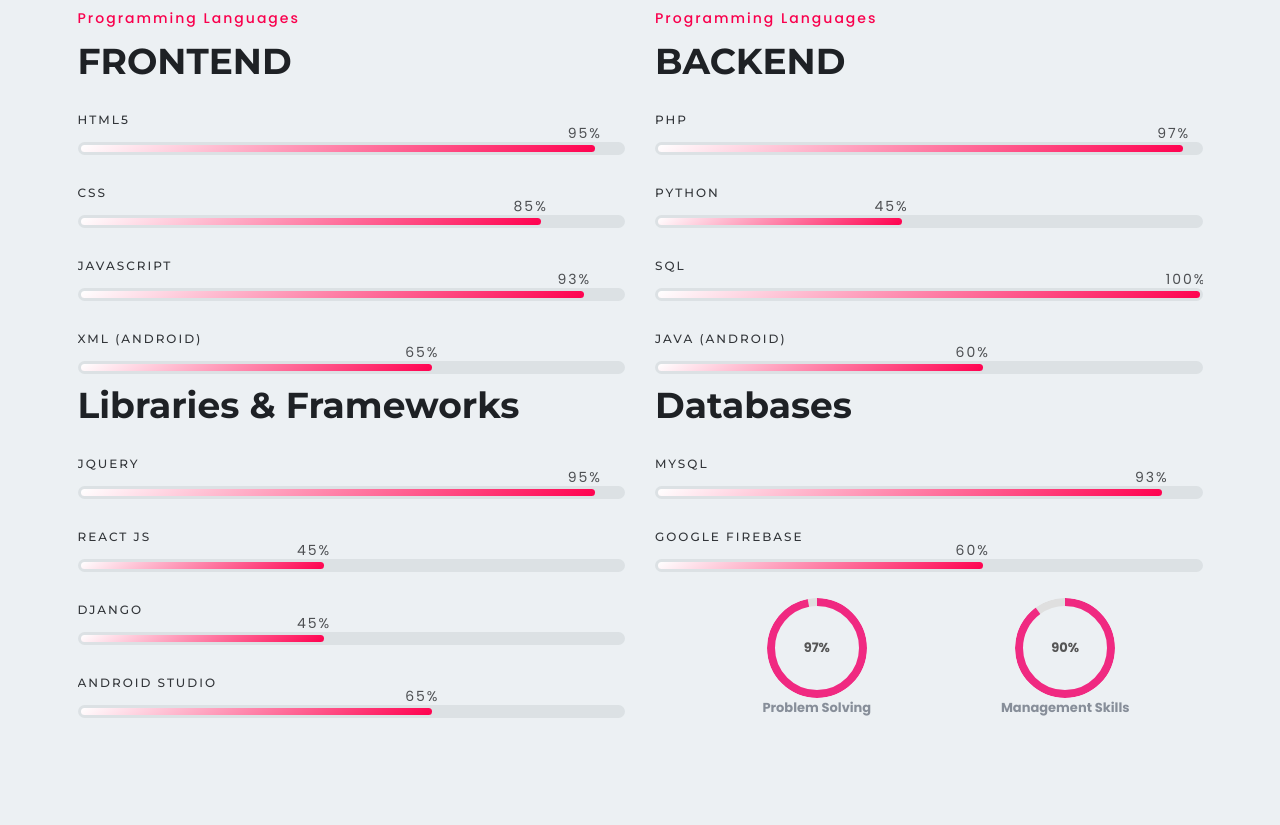
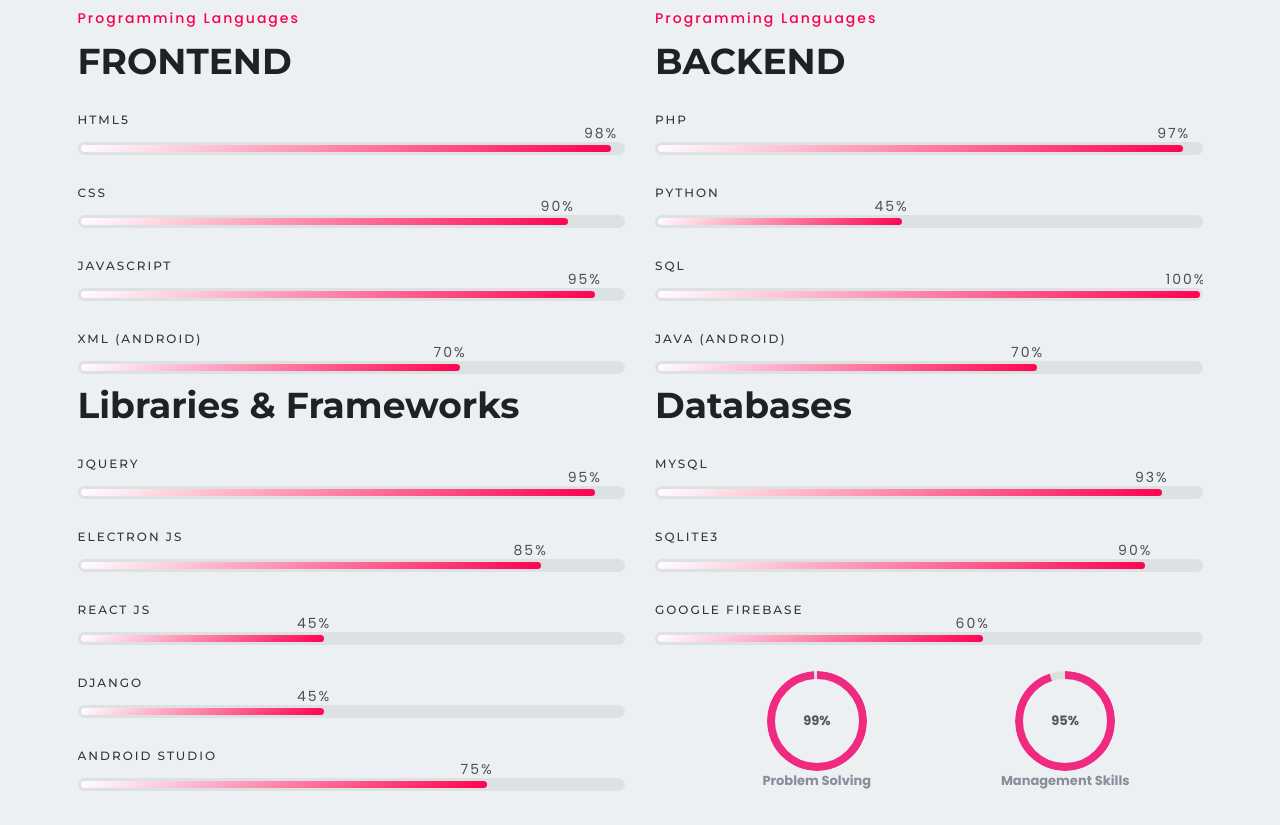
Before and after one commit to Lukzee/lukzeetech, a plain HTML site: page index.html in a window 1280 px wide. Shown: the part 2040-2865 px from the top of the page. Drawn offline with Linux system fonts and the light colour scheme; files whose address does not match are found by name.

Commit message:
Update index.html
new change

```diff
--- a/index.html
+++ b/index.html
@@ -299,7 +299,7 @@
                                                     <div class="progress-charts">
                                                         <h6 class="heading heading-h6">HTML5</h6>
                                                         <div class="progress">
-                                                            <div class="progress-bar wow fadeInLeft" data-wow-duration="0.5s" data-wow-delay=".3s" role="progressbar" style="width: 95%" aria-valuenow="85" aria-valuemin="0" aria-valuemax="100"><span class="percent-label">95%</span></div>
+                                                            <div class="progress-bar wow fadeInLeft" data-wow-duration="0.5s" data-wow-delay=".3s" role="progressbar" style="width: 98%" aria-valuenow="85" aria-valuemin="0" aria-valuemax="100"><span class="percent-label">98%</span></div>
                                                         </div>
                                                     </div>
                                                     <!-- End Single Progress Charts -->
@@ -308,7 +308,7 @@
                                                     <div class="progress-charts">
                                                         <h6 class="heading heading-h6">CSS</h6>
                                                         <div class="progress">
-                                                            <div class="progress-bar wow fadeInLeft" data-wow-duration="0.6s" data-wow-delay=".4s" role="progressbar" style="width: 85%" aria-valuenow="85" aria-valuemin="0" aria-valuemax="100"><span class="percent-label">85%</span></div>
+                                                            <div class="progress-bar wow fadeInLeft" data-wow-duration="0.6s" data-wow-delay=".4s" role="progressbar" style="width: 90%" aria-valuenow="85" aria-valuemin="0" aria-valuemax="100"><span class="percent-label">90%</span></div>
                                                         </div>
                                                     </div>
                                                     <!-- End Single Progress Charts -->
@@ -317,7 +317,7 @@
                                                     <div class="progress-charts">
                                                         <h6 class="heading heading-h6">JavaScript</h6>
                                                         <div class="progress">
-                                                            <div class="progress-bar wow fadeInLeft" data-wow-duration="0.7s" data-wow-delay=".5s" role="progressbar" style="width: 93%" aria-valuenow="85" aria-valuemin="0" aria-valuemax="100"><span class="percent-label">93%</span></div>
+                                                            <div class="progress-bar wow fadeInLeft" data-wow-duration="0.7s" data-wow-delay=".5s" role="progressbar" style="width: 95%" aria-valuenow="85" aria-valuemin="0" aria-valuemax="100"><span class="percent-label">95%</span></div>
                                                         </div>
                                                     </div>
                                                     <!-- End Single Progress Charts -->
@@ -326,7 +326,7 @@
                                                     <div class="progress-charts">
                                                         <h6 class="heading heading-h6">XML (Android)</h6>
                                                         <div class="progress">
-                                                            <div class="progress-bar wow fadeInLeft" data-wow-duration="0.8s" data-wow-delay=".6s" role="progressbar" style="width: 65%" aria-valuenow="85" aria-valuemin="0" aria-valuemax="100"><span class="percent-label">65%</span></div>
+                                                            <div class="progress-bar wow fadeInLeft" data-wow-duration="0.8s" data-wow-delay=".6s" role="progressbar" style="width: 70%" aria-valuenow="85" aria-valuemin="0" aria-valuemax="100"><span class="percent-label">70%</span></div>
                                                         </div>
                                                     </div>
                                                     <!-- End Single Progress Charts -->
@@ -372,7 +372,7 @@
                                                     <div class="progress-charts">
                                                         <h6 class="heading heading-h6">Java (Android)</h6>
                                                         <div class="progress">
-                                                            <div class="progress-bar wow fadeInLeft" data-wow-duration="0.8s" data-wow-delay=".6s" role="progressbar" style="width: 60%" aria-valuenow="85" aria-valuemin="0" aria-valuemax="100"><span class="percent-label">60%</span></div>
+                                                            <div class="progress-bar wow fadeInLeft" data-wow-duration="0.8s" data-wow-delay=".6s" role="progressbar" style="width: 70%" aria-valuenow="85" aria-valuemin="0" aria-valuemax="100"><span class="percent-label">70%</span></div>
                                                         </div>
                                                     </div>
                                                     <!-- End Single Progress Charts -->
@@ -391,6 +391,15 @@
                                                         <h6 class="heading heading-h6">jQuery</h6>
                                                         <div class="progress">
                                                             <div class="progress-bar wow fadeInLeft" data-wow-duration="0.5s" data-wow-delay=".3s" role="progressbar" style="width: 95%" aria-valuenow="85" aria-valuemin="0" aria-valuemax="100"><span class="percent-label">95%</span></div>
+                                                        </div>
+                                                    </div>
+                                                    <!-- End Single Progress Charts -->
+
+                                                    <!-- Start Single Progress Charts -->
+                                                    <div class="progress-charts">
+                                                        <h6 class="heading heading-h6">Electron JS</h6>
+                                                        <div class="progress">
+                                                            <div class="progress-bar wow fadeInLeft" data-wow-duration="0.6s" data-wow-delay=".4s" role="progressbar" style="width: 85%" aria-valuenow="85" aria-valuemin="0" aria-valuemax="100"><span class="percent-label">85%</span></div>
                                                         </div>
                                                     </div>
                                                     <!-- End Single Progress Charts -->
@@ -417,7 +426,7 @@
                                                     <div class="progress-charts">
                                                         <h6 class="heading heading-h6">Android Studio</h6>
                                                         <div class="progress">
-                                                            <div class="progress-bar wow fadeInLeft" data-wow-duration="0.6s" data-wow-delay=".4s" role="progressbar" style="width: 65%" aria-valuenow="85" aria-valuemin="0" aria-valuemax="100"><span class="percent-label">65%</span></div>
+                                                            <div class="progress-bar wow fadeInLeft" data-wow-duration="0.6s" data-wow-delay=".4s" role="progressbar" style="width: 75%" aria-valuenow="85" aria-valuemin="0" aria-valuemax="100"><span class="percent-label">75%</span></div>
                                                         </div>
                                                     </div>
                                                     <!-- End Single Progress Charts -->
@@ -442,6 +451,15 @@
 
                                                     <!-- Start Single Progress Charts -->
                                                     <div class="progress-charts">
+                                                        <h6 class="heading heading-h6">SQLite3</h6>
+                                                        <div class="progress">
+                                                            <div class="progress-bar wow fadeInLeft" data-wow-duration="0.7s" data-wow-delay=".5s" role="progressbar" style="width: 90%" aria-valuenow="85" aria-valuemin="0" aria-valuemax="100"><span class="percent-label">90%</span></div>
+                                                        </div>
+                                                    </div>
+                                                    <!-- End Single Progress Charts -->
+
+                                                    <!-- Start Single Progress Charts -->
+                                                    <div class="progress-charts">
                                                         <h6 class="heading heading-h6">Google Firebase</h6>
                                                         <div class="progress">
                                                             <div class="progress-bar wow fadeInLeft" data-wow-duration="0.7s" data-wow-delay=".5s" role="progressbar" style="width: 60%" aria-valuenow="85" aria-valuemin="0" aria-valuemax="100"><span class="percent-label">60%</span></div>
@@ -453,16 +471,16 @@
                                                         <ul class="professional-progress">
                                                             <li>
                                                                 <div class="progress-bar-circle" data-animate="false">
-                                                                    <div class="circle" data-percent="97">
-                                                                        <p class="professional-text">97%</p>
+                                                                    <div class="circle" data-percent="99">
+                                                                        <p class="professional-text">99%</p>
                                                                     </div>
                                                                 </div>
                                                                 <div class="professional-text">Problem Solving</div>
                                                             </li>
                                                             <li>
                                                                 <div class="progress-bar-circle" data-animate="false">
-                                                                    <div class="circle" data-percent="90">
-                                                                        <p class="professional-text">90%</p>
+                                                                    <div class="circle" data-percent="95">
+                                                                        <p class="professional-text">95%</p>
                                                                     </div>
                                                                 </div>
                                                                 <div class="professional-text">Management Skills</div>
```
